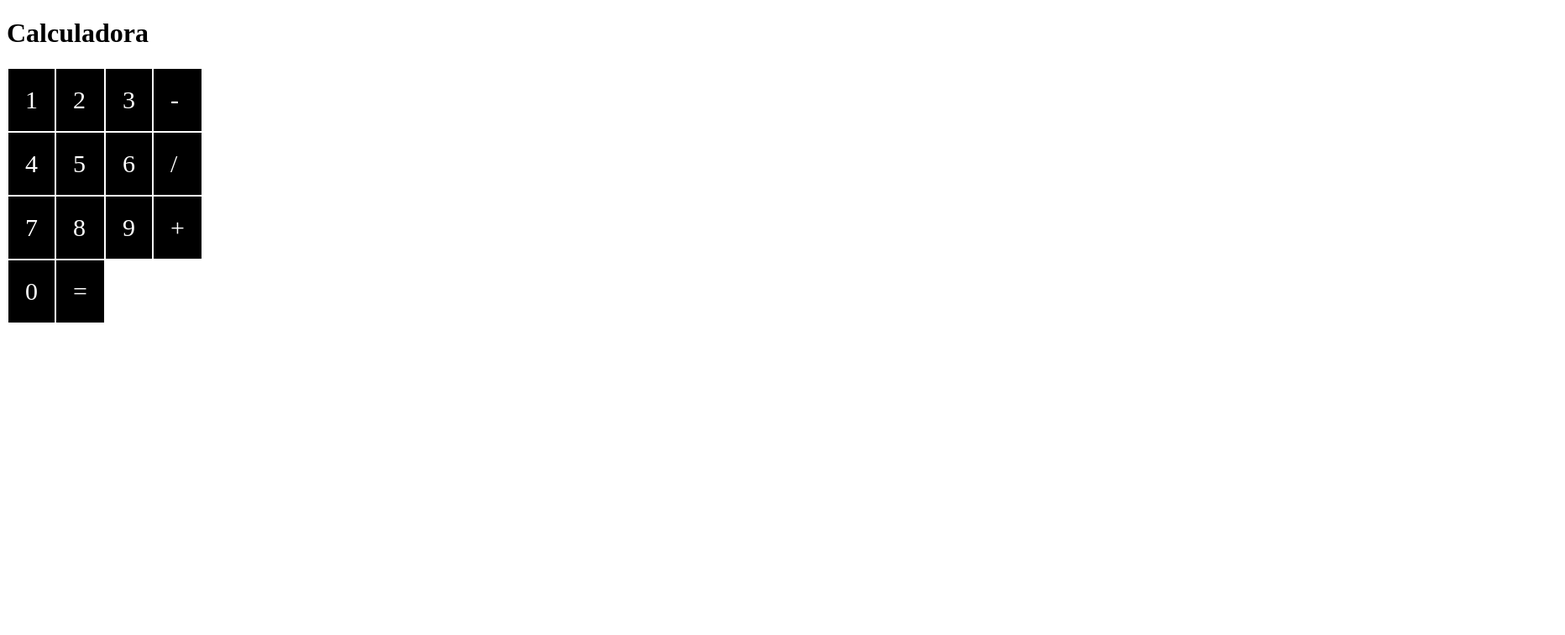
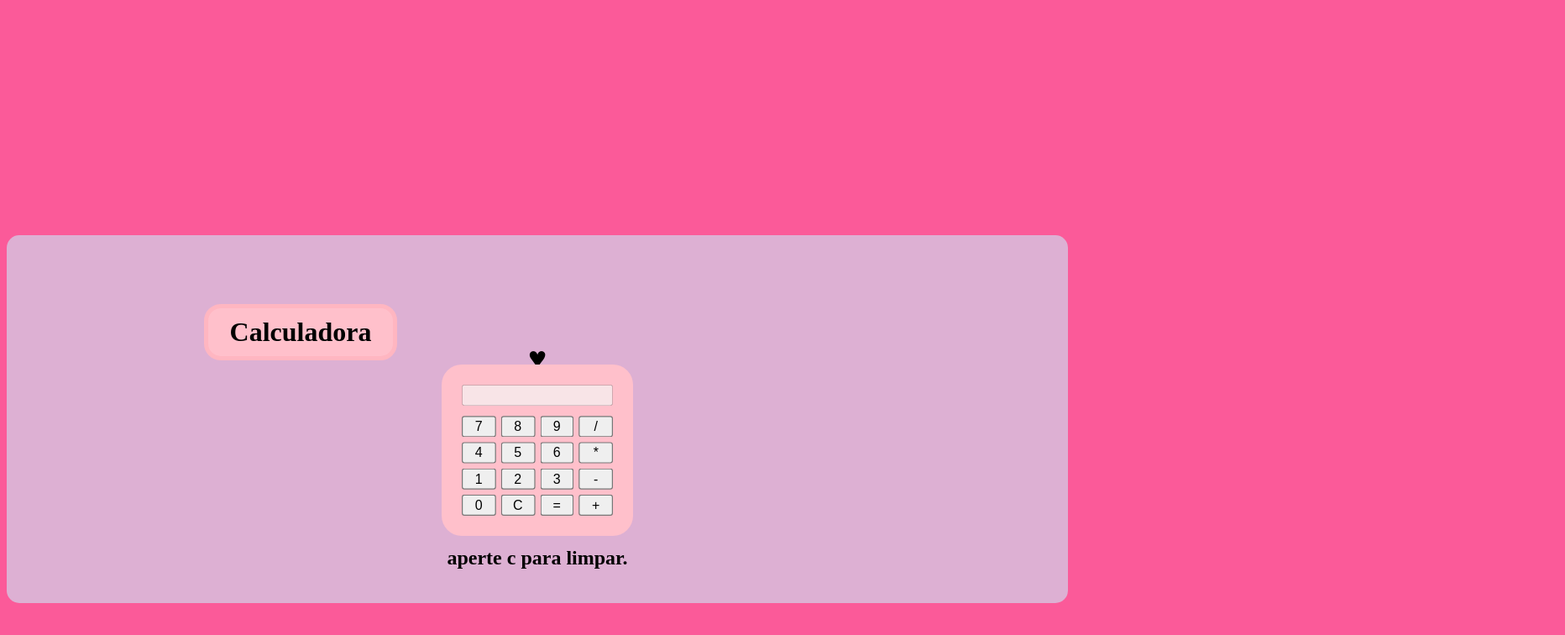
Before and after one commit to Biazinn/calculadora, a plain HTML site: page index.html in a window 1280 px wide. Shown: the whole page at 84% size, 1864 px wide, since content can reach past the window. Drawn offline with Linux system fonts and the light colour scheme.

Commit message:
CALCULADORAAAAA

```diff
--- a/index.html
+++ b/index.html
@@ -7,32 +7,33 @@
     <title>Calculadora</title>
 </head>
 <body>
-    <h1>Calculadora</h1>
-    <p id="resultado"></p>
-    <table>
-        <tr>
-            <td onclick="numero(1)">1</td>
-            <td onclick="numero(2)">2</td>
-            <td onclick="numero(3)">3</td>
-            <td>-</td>
-        </tr>
-        <tr>
-            <td onclick="numero(4)">4</td>
-            <td onclick="numero(5)">5</td>
-            <td onclick="numero(6)">6</td>
-            <td>/</td>
-        </tr>
-        <tr>
-            <td onclick="numero(7)">7</td>
-            <td onclick="numero(8)">8</td>
-            <td onclick="numero(9)">9</td>
-            <td>+</td>
-        </tr>
-        <tr>
-            <td onclick="numero(0)">0</td>
-            <td>=</td>
-        </tr>
-    </table>
+    <div class="everything">
+
+        <h3>♥</h1>
+            <h1>Calculadora</h1>
+            <div class="calculator">
+                <input type="text" id="display" disabled>
+                <div class="buttons">
+            <button onclick="addNumber(7)">7</button>
+            <button onclick="addNumber(8)">8</button>
+            <button onclick="addNumber(9)">9</button>
+            <button onclick="setOperation('/')">/</button>
+            <button onclick="addNumber(4)">4</button>
+            <button onclick="addNumber(5)">5</button>
+            <button onclick="addNumber(6)">6</button>
+            <button onclick="setOperation('*')">*</button>
+            <button onclick="addNumber(1)">1</button>
+            <button onclick="addNumber(2)">2</button>
+            <button onclick="addNumber(3)">3</button>
+            <button onclick="setOperation('-')">-</button>
+            <button onclick="addNumber(0)">0</button>
+            <button onclick="clearDisplay()">C</button>
+            <button onclick="calculate()">=</button>
+            <button onclick="setOperation('+')">+</button>
+        </div>
+    </div>
+    <h2> aperte c para limpar.</h2>
+</div>
     <script src="script.js"></script>
 </body>
 </html>
--- a/script.js
+++ b/script.js
@@ -1,4 +1,53 @@
-function numero(num) {
-document.getElementById("resultado").textContent += num;
 
+let currentNumber = '';
+let num1 = null;
+let num2 = null;
+let operation = null;
+
+function addNumber(num) {
+    currentNumber += num;
+    updateDisplay()
 }
+
+function setOperation(op) {
+    if (currentNumber === '') return;
+    firstNumber = parseFloat(currentNumber);
+    operation = op;
+    currentNumber = '';
+    updateDisplay();
+}
+
+function calculate() {
+    if (currentNumber === '') return
+    num1 = parseFloat(currentNumber)
+    num2 = parseFloat(currentNumber);
+    let result = ''
+
+    switch (operation) {
+        case '+': result = num1 + num2; break;
+        case '-': result = num1 - num2; break;
+        case '/':
+            if (num2 === 0) {
+                alert('divisão por zero não permitida!')
+            return
+            }
+            result = num1 / num2; break;
+
+    }
+
+    currentNumber = result.toString()
+    num1 = null
+    num2 = null
+    updateDisplay()
+}
+
+function clearDisplay() {
+    currentNumber = '';
+    num1 = null;
+    operation = null;
+    updateDisplay();
+}
+function updateDisplay() {
+    document.getElementById('display').value = currentNumber;
+    console.log()
+}
--- a/style.css
+++ b/style.css
@@ -1,6 +1,53 @@
-td {
+.buttons {
+    display: grid;
+    grid-template-columns: repeat(4, 1fr);
+    gap: 5px;
+}
+
+body {
+    text-align: center;
+    margin-top: 35vh;
+    background: #fb5a99;
+}
+
+.calculator {
+
+transform: scale(1.2);
+ padding: 20px;
+ width: 150px;
+ display: inline-block;
+ background: pink;
+ border-radius: 20px;
+}
+
+input {
+width: 142px;
+margin-bottom: 10px;
+}
+
+h1 {
+    border-radius: 20px;
+    border: 5px solid lightpink;;
+    padding: 10px;
+    background-color: pink;
+    margin-left: 215px;
+    width: 200px;
+
+}
+
+
+h3 {
+    transform: scale(2);
+    position: relative;
+    top: 97px;
+}
+
+h2 {
+    margin-top: 30px;
+}
+
+.everything {
+    background-color: rgb(221, 176, 211);
+    border-radius: 15px;
     padding: 20px;
-    font-size: 30px;
-    color: white;
-    background: black;
 }
```
